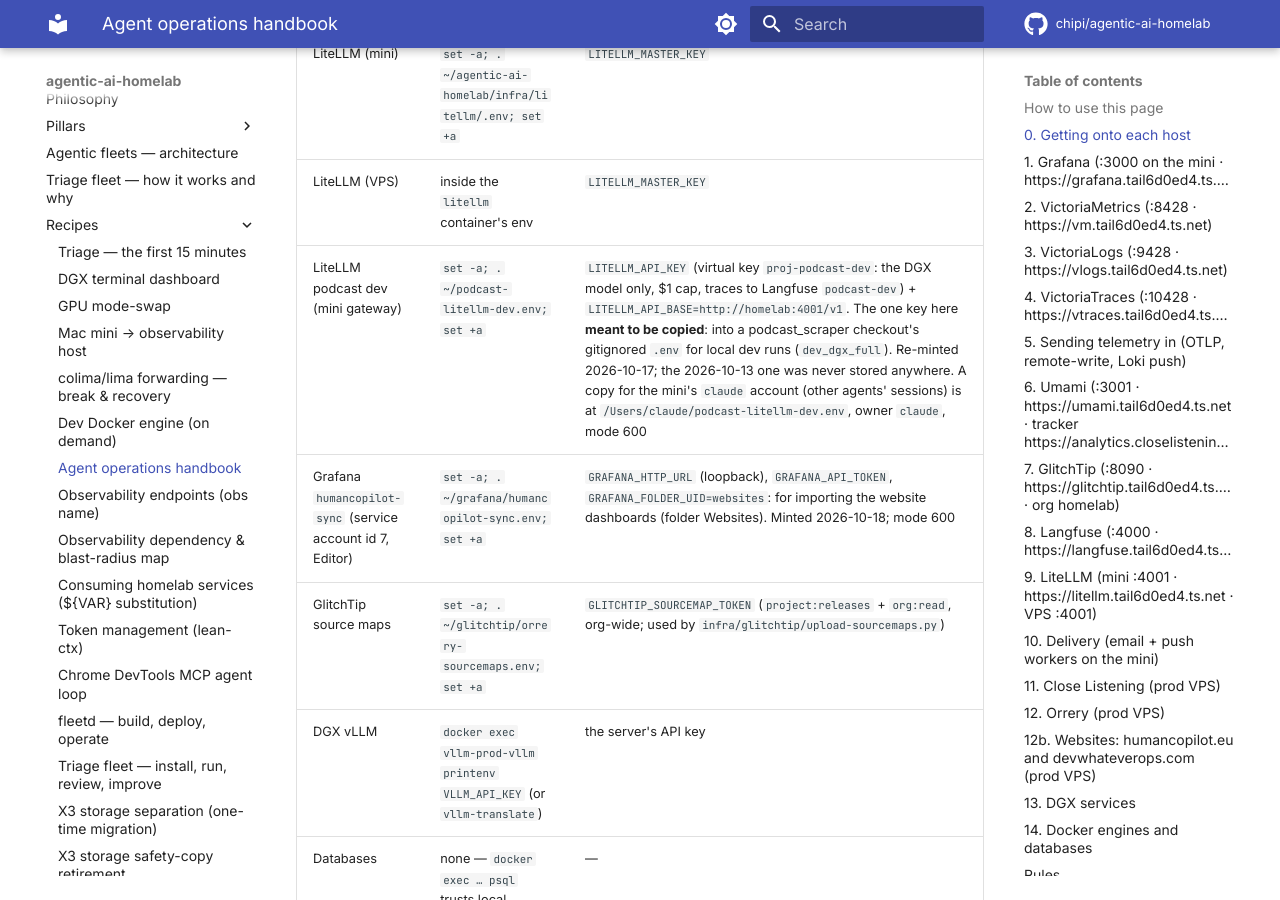
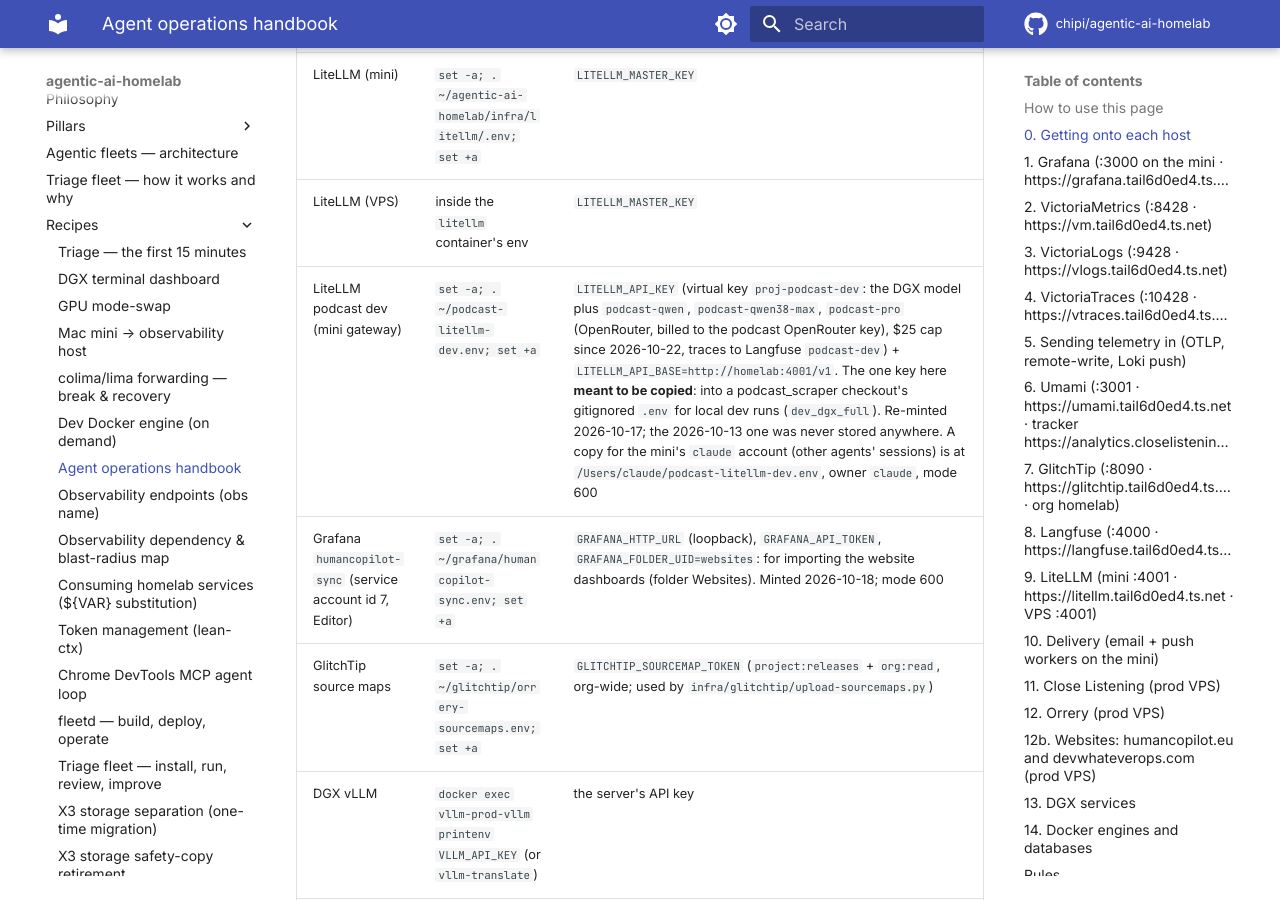
Before and after one commit to chipi/agentic-ai-homelab, an MkDocs documentation site: the page built from docs/recipes/agent-access.md, in a window 1280 px wide and 900 px high, scrolled down 2153 px. Built offline with MkDocs 1.6.1 and Material for MkDocs 9.7.7, drawn with Linux system fonts in a browser that asks for light colours; comment, search, counter and statistics services are not loaded.

Commit message:
docs(handbook): proj-podcast-dev now has the podcast-* OpenRouter aliases and a $25 cap
Co-Authored-By: Claude Opus 5.5 <noreply@anthropic.com>
Claude-Session: https://claude.ai/code/session_01JzKnAWtZMAnsKrHKFQFSPy

```diff
--- a/docs/recipes/agent-access.md
+++ b/docs/recipes/agent-access.md
@@ -50,7 +50,7 @@ Do not create logins, publish ports or change groups to "get access".
 | Langfuse | `set -a; . ~/signal-fleet/fleet-gateway.env; set +a` | `LANGFUSE_PUBLIC_KEY`, `LANGFUSE_SECRET_KEY` (project `agents`; other projects in section 8) |
 | LiteLLM (mini) | `set -a; . ~/agentic-ai-homelab/infra/litellm/.env; set +a` | `LITELLM_MASTER_KEY` |
 | LiteLLM (VPS) | inside the `litellm` container's env | `LITELLM_MASTER_KEY` |
-| LiteLLM podcast dev (mini gateway) | `set -a; . ~/podcast-litellm-dev.env; set +a` | `LITELLM_API_KEY` (virtual key `proj-podcast-dev`: the DGX model only, $1 cap, traces to Langfuse `podcast-dev`) + `LITELLM_API_BASE=http://homelab:4001/v1`. The one key here **meant to be copied**: into a podcast_scraper checkout's gitignored `.env` for local dev runs (`dev_dgx_full`). Re-minted 2026-10-17; the 2026-10-13 one was never stored anywhere. A copy for the mini's `claude` account (other agents' sessions) is at `/Users/claude/podcast-litellm-dev.env`, owner `claude`, mode 600 |
+| LiteLLM podcast dev (mini gateway) | `set -a; . ~/podcast-litellm-dev.env; set +a` | `LITELLM_API_KEY` (virtual key `proj-podcast-dev`: the DGX model plus `podcast-qwen`, `podcast-qwen38-max`, `podcast-pro` (OpenRouter, billed to the podcast OpenRouter key), $25 cap since 2026-10-22, traces to Langfuse `podcast-dev`) + `LITELLM_API_BASE=http://homelab:4001/v1`. The one key here **meant to be copied**: into a podcast_scraper checkout's gitignored `.env` for local dev runs (`dev_dgx_full`). Re-minted 2026-10-17; the 2026-10-13 one was never stored anywhere. A copy for the mini's `claude` account (other agents' sessions) is at `/Users/claude/podcast-litellm-dev.env`, owner `claude`, mode 600 |
 | Grafana `humancopilot-sync` (service account id 7, Editor) | `set -a; . ~/grafana/humancopilot-sync.env; set +a` | `GRAFANA_HTTP_URL` (loopback), `GRAFANA_API_TOKEN`, `GRAFANA_FOLDER_UID=websites`: for importing the website dashboards (folder Websites). Minted 2026-10-18; mode 600 |
 | GlitchTip source maps | `set -a; . ~/glitchtip/orrery-sourcemaps.env; set +a` | `GLITCHTIP_SOURCEMAP_TOKEN` (`project:releases` + `org:read`, org-wide; used by `infra/glitchtip/upload-sourcemaps.py`) |
 | DGX vLLM | `docker exec vllm-prod-vllm printenv VLLM_API_KEY` (or `vllm-translate`) | the server's API key |
```
